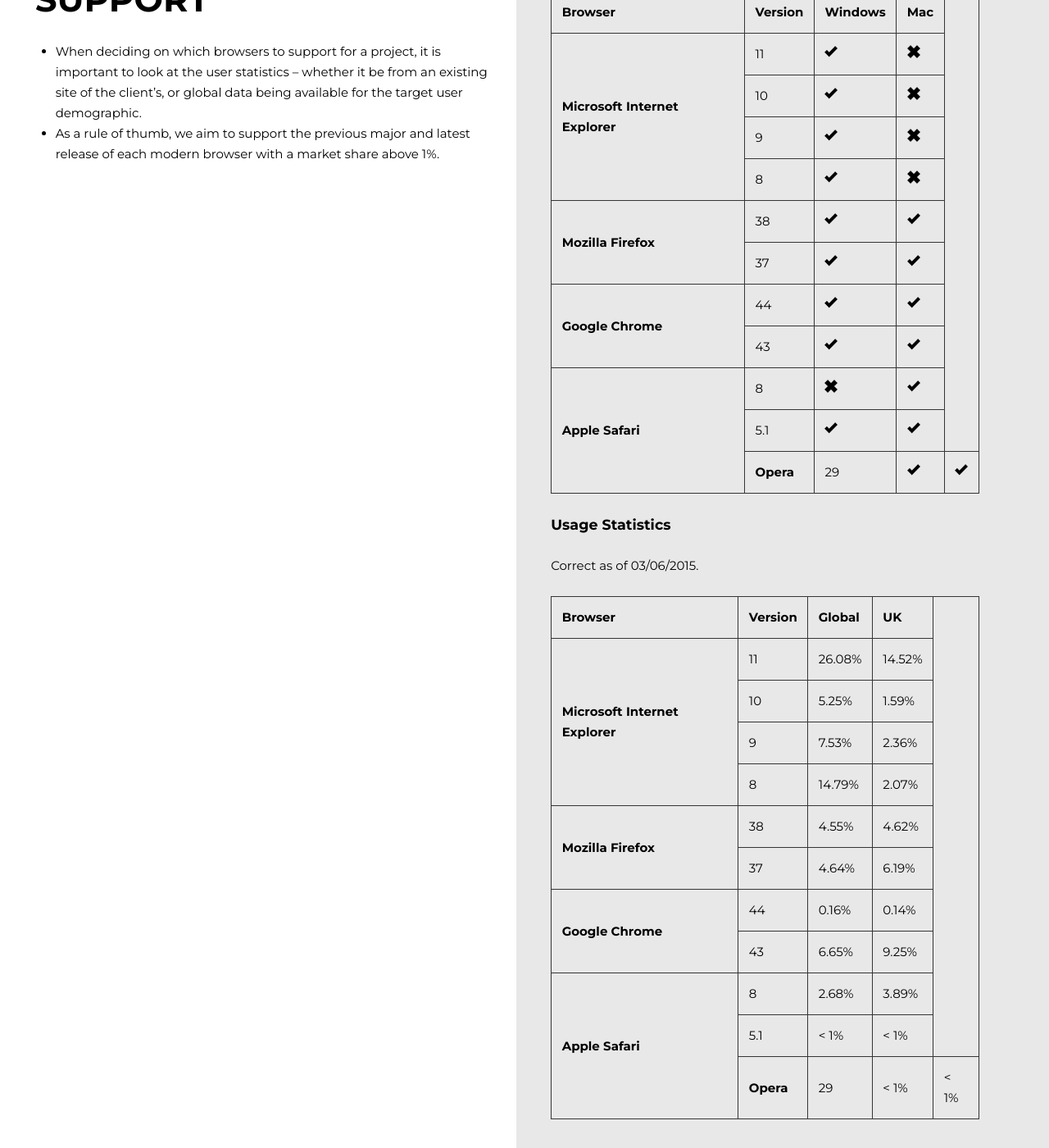
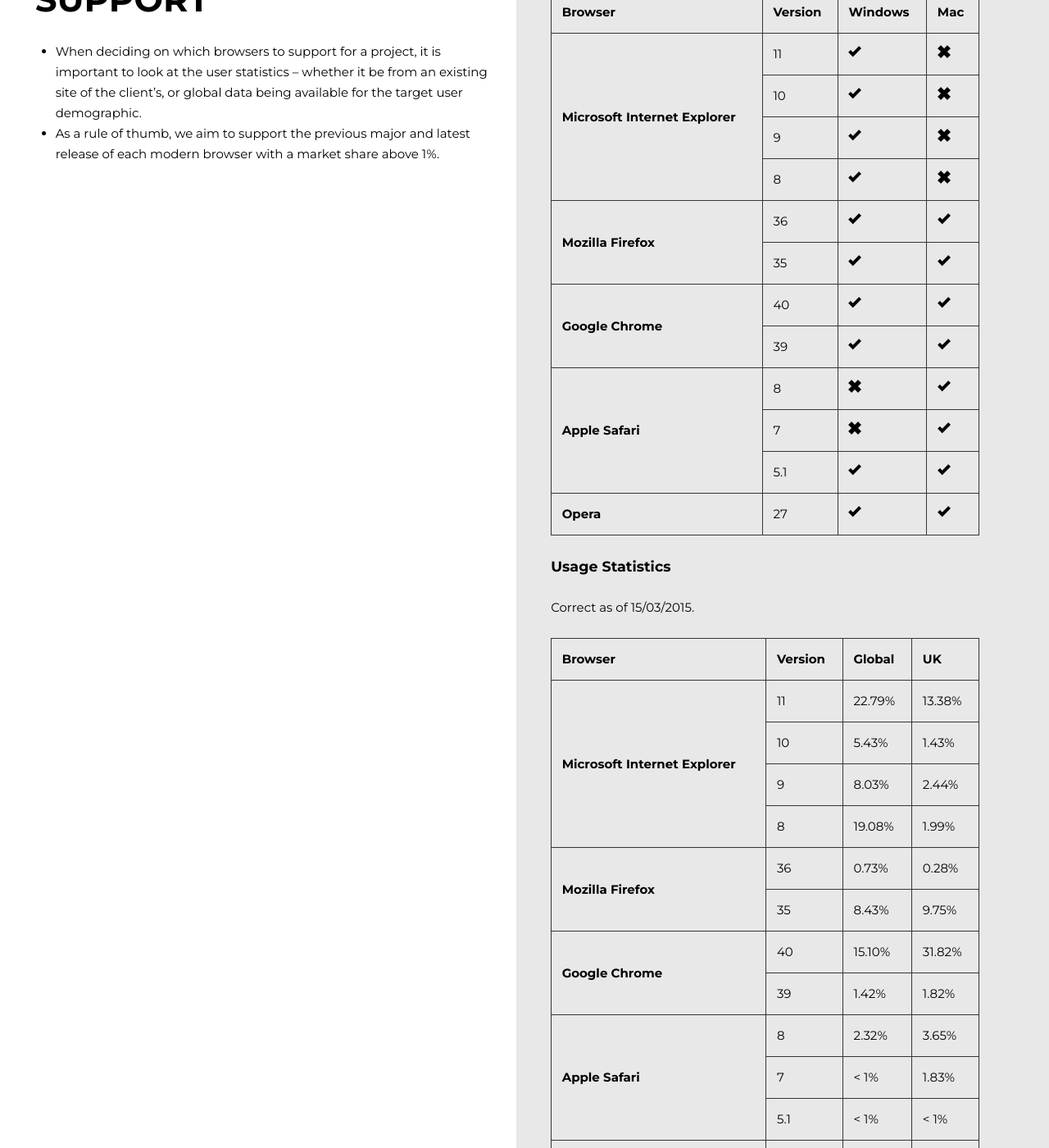
Before and after one commit to creativejar/guidelines, a Jekyll site: the page built from testing/index.html, in a window 1280 px wide and 1400 px high, scrolled down 1281 px. Shown: the whole window at 82% size. Built offline with Jekyll 4.4.1, drawn with Linux system fonts in a browser that asks for light colours; some of the changed text lies outside the part shown.

Commit message:
Revert "Updated Browser Stats"
This reverts commit d5b001fb2959c0818fa077a1c6344d6b243ade5c.

```diff
--- a/testing/index.html
+++ b/testing/index.html
@@ -67,23 +67,23 @@
 				</tr>
 				<tr>
 				<th rowspan="2" scope="row">Mozilla Firefox</th>
-					<td>38</td>
+					<td>36</td>
 					<td><img alt="Tick" src="{{ "/Uploads/Images/tick.png" | prepend: site.baseurl }}" width="16" height="16"></td>
 					<td><img alt="Tick" src="{{ "/Uploads/Images/tick.png" | prepend: site.baseurl }}" width="16" height="16"></td>
 				</tr>
 				<tr>
-					<td>37</td>
+					<td>35</td>
 					<td><img alt="Tick" src="{{ "/Uploads/Images/tick.png" | prepend: site.baseurl }}" width="16" height="16"></td>
 					<td><img alt="Tick" src="{{ "/Uploads/Images/tick.png" | prepend: site.baseurl }}" width="16" height="16"></td>
 				</tr>
 				<tr>
 				<th rowspan="2" scope="row">Google Chrome</th>
-					<td>44</td>
+					<td>40</td>
 					<td><img alt="Tick" src="{{ "/Uploads/Images/tick.png" | prepend: site.baseurl }}" width="16" height="16"></td>
 					<td><img alt="Tick" src="{{ "/Uploads/Images/tick.png" | prepend: site.baseurl }}" width="16" height="16"></td>
 				</tr>
 				<tr>
-					<td>43</td>
+					<td>39</td>
 					<td><img alt="Tick" src="{{ "/Uploads/Images/tick.png" | prepend: site.baseurl }}" width="16" height="16"></td>
 					<td><img alt="Tick" src="{{ "/Uploads/Images/tick.png" | prepend: site.baseurl }}" width="16" height="16"></td>
 				</tr>
@@ -94,20 +94,25 @@
 					<td><img alt="Tick" src="{{ "/Uploads/Images/tick.png" | prepend: site.baseurl }}" width="16" height="16"></td>
 				</tr>
 				<tr>
+					<td>7</td>
+					<td><img alt="Cross" src="{{ "/Uploads/Images/cross.png" | prepend: site.baseurl }}" width="16" height="16"></td>
+					<td><img alt="Tick" src="{{ "/Uploads/Images/tick.png" | prepend: site.baseurl }}" width="16" height="16"></td>
+				</tr>
+				<tr>
 					<td>5.1</td>
 					<td><img alt="Tick" src="{{ "/Uploads/Images/tick.png" | prepend: site.baseurl }}" width="16" height="16"></td>
 					<td><img alt="Tick" src="{{ "/Uploads/Images/tick.png" | prepend: site.baseurl }}" width="16" height="16"></td>
 				</tr>
 				<tr>
 				<th scope="row">Opera</th>
-					<td>29</td>
+					<td>27</td>
 					<td><img alt="Tick" src="{{ "/Uploads/Images/tick.png" | prepend: site.baseurl }}" width="16" height="16"></td>
 					<td><img alt="Tick" src="{{ "/Uploads/Images/tick.png" | prepend: site.baseurl }}" width="16" height="16"></td>
 				</tr>
 			</tbody>
 		</table>
 		<h3>Usage Statistics</h3>
-		<p>Correct as of <time>03/06/2015</time>.</p>
+		<p>Correct as of <time>15/03/2015</time>.</p>
 		<table>
 			<tbody>
 				<tr>
@@ -119,51 +124,56 @@
 				<tr>
 					<th rowspan="4" scope="row">Microsoft Internet Explorer</th>
 					<td>11</td>
-					<td>26.08%</td>
-					<td>14.52%</td>
+					<td>22.79%</td>
+					<td>13.38%</td>
 				</tr>
 				<tr>
 					<td>10</td>
-					<td>5.25%</td>
-					<td>1.59%</td>
+					<td>5.43%</td>
+					<td>1.43%</td>
 				</tr>
 				<tr>
 					<td>9</td>
-					<td>7.53%</td>
-					<td>2.36%</td>
+					<td>8.03%</td>
+					<td>2.44%</td>
 				</tr>
 				<tr>
 					<td>8</td>
-					<td>14.79%</td>
-					<td>2.07%</td>
+					<td>19.08%</td>
+					<td>1.99%</td>
 				</tr>
 				<tr>
 					<th rowspan="2" scope="row">Mozilla Firefox</th>
-					<td>38</td>
-					<td>4.55%</td>
-					<td>4.62%</td>
+					<td>36</td>
+					<td>0.73%</td>
+					<td>0.28%</td>
 				</tr>
 				<tr>
-					<td>37</td>
-					<td>4.64%</td>
-					<td>6.19%</td>
+					<td>35</td>
+					<td>8.43%</td>
+					<td>9.75%</td>
 				</tr>
 				<tr>
 					<th rowspan="2" scope="row">Google Chrome</th>
-					<td>44</td>
-					<td>0.16%</td>
-					<td>0.14%</td>
+					<td>40</td>
+					<td>15.10%</td>
+					<td>31.82%</td>
 				</tr>
 				<tr>
-					<td>43</td>
-					<td>6.65%</td>
-					<td>9.25%</td>
+					<td>39</td>
+					<td>1.42%</td>
+					<td>1.82%</td>
 				</tr>
 				<tr>
 				<th rowspan="3" scope="row">Apple Safari</th>
 					<td>8</td>
-					<td>2.68%</td>
-					<td>3.89%</td>
+					<td>2.32%</td>
+					<td>3.65%</td>
+				</tr>
+				<tr>
+					<td>7</td>
+					<td>&lt; 1%</td>
+					<td>1.83%</td>
 				</tr>
 				<tr>
 					<td>5.1</td>
@@ -172,7 +182,7 @@
 				</tr>
 				<tr>
 				<th scope="row">Opera</th>
-					<td>29</td>
+					<td>27</td>
 					<td>&lt; 1%</td>
 					<td>&lt; 1%</td>
 				</tr>
@@ -187,7 +197,7 @@
 	</div>
 	<div class="l-col">
 		<h3>Usage Statistics &amp; Support</h3>
-		<p>Correct as of <time>03/06/2015</time>.</p>
+		<p>Correct as of <time>15/03/2015</time>.</p>
 		<table>
 			<tbody>
 				<tr>
@@ -198,55 +208,51 @@
 				<tr>
 					<td rowspan="3">iOS</td>
 					<td>8</td>
-					<td>31.93%</td>
+					<td>31.74%</td>
 				</tr>
 				<tr>
 					<td>7</td>
-					<td>6.23%</td>
+					<td>9.31%</td>
 				</tr>
 				<tr>
 					<td>6</td>
-					<td>&lt; 1%</td>
+					<td>1.27%</td>
 				</tr>
 				<tr>
-				<td rowspan="6">Android</td>
-					<td>5.1</td>
-					<td>&lt; 1%</td>
+				<td rowspan="5">Android</td>
+					<td>5.0</td>
+					<td>1.71%</td>
 				</tr>
 				<tr>
-					<td>5.0</td>
-					<td>5.85%</td>
-				</tr
-				<tr>
 					<td>4.4</td>
-					<td>19.85%</td>
+					<td>19.73%</td>
 				</tr>
 				<tr>
 					<td>4.3</td>
-					<td>2.64%</td>
+					<td>2.37%</td>
 				</tr>
 				<tr>
 					<td>4.2</td>
-					<td>8.03%</td>
+					<td>7.53%</td>
 				</tr>
 				<tr>
 					<td>4.1</td>
-					<td>5.43%</td>
+					<td>5.95%</td>
 				</tr>
 				<tr>
 					<td>Blackberry</td>
 					<td>10</td>
-					<td>1.02%</td>
+					<td>&lt; 1%</td>
 				</tr>
 				<tr>
 					<td>Symbian</td>
 					<td>10.1</td>
-					<td>1.93%</td>
+					<td>3.43%</td>
 				</tr>
 				<tr>
 					<td>Windows</td>
 					<td>8.1</td>
-					<td>1.60%</td>
+					<td>1.55%</td>
 				</tr>
 			</tbody>
 		</table>
```
